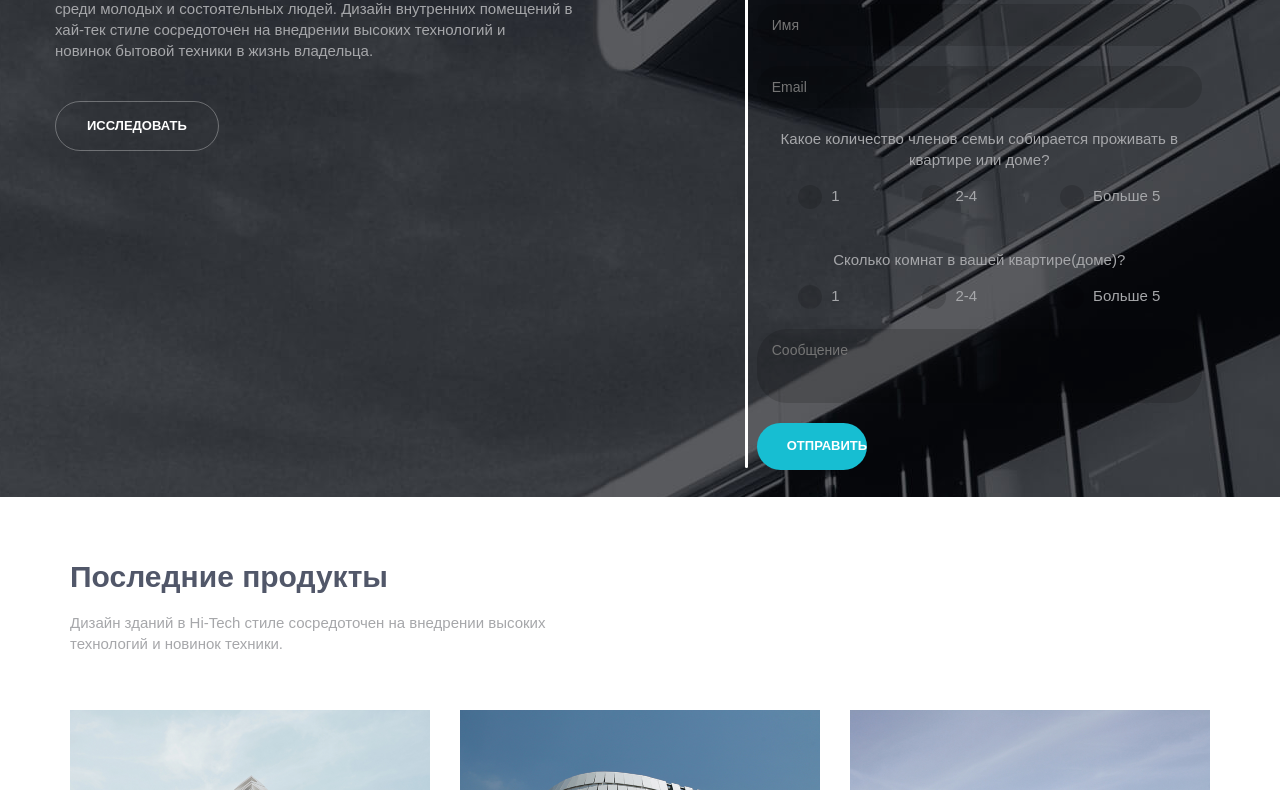
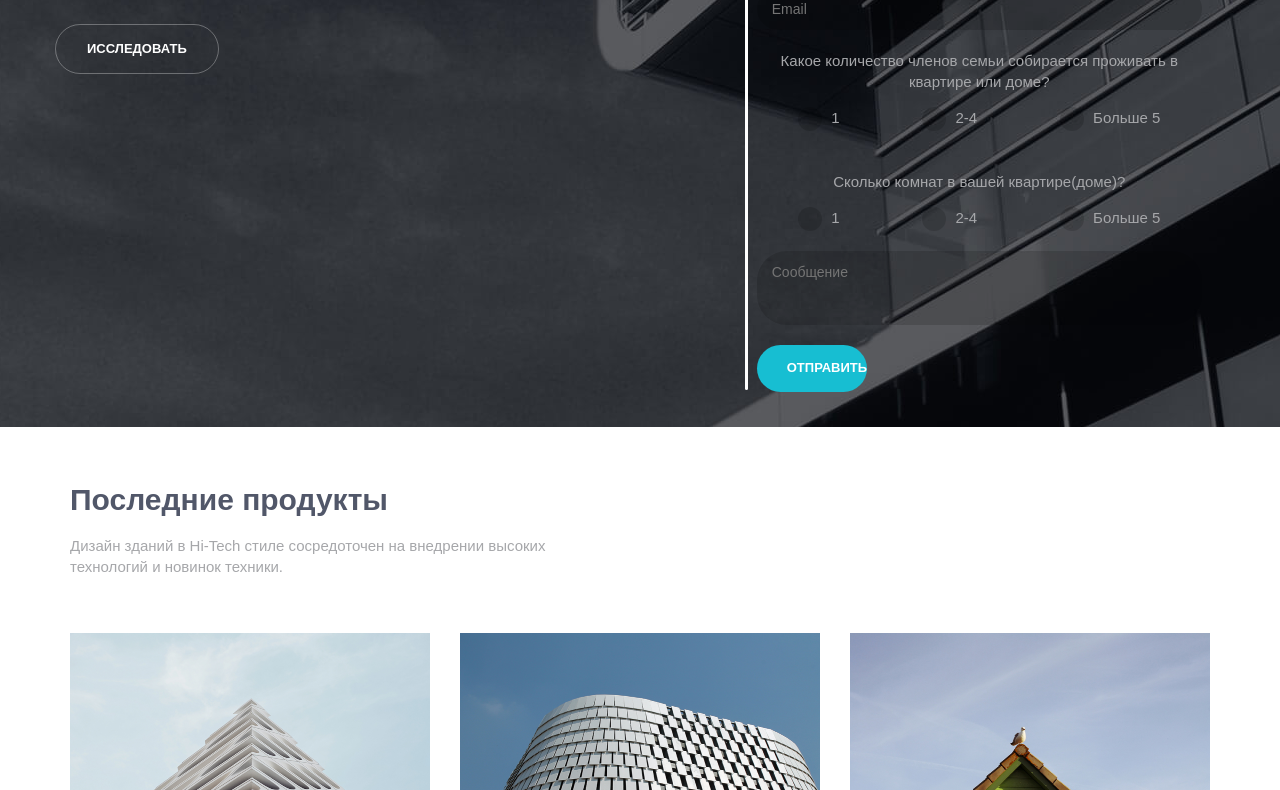
Before and after one commit to JAP4N/Evg_new, a plain HTML site: page index.html in a window 1280 px wide. Shown: the part 503-1293 px from the top of the page. Drawn offline with Linux system fonts and the light colour scheme.

Commit message:
Finished_2

```diff
--- a/index.html
+++ b/index.html
@@ -224,7 +224,7 @@
               <button class="price__item-card_block price__item-card_btn">Выбрать</button>
             </article>
           </li>
-          <li class="price__item">
+          <li class="price__item price__item_professional">
             <article class="price__item-card">
               <div class="price__item-card_block price__item-card_block-3">
                 <div class="price__img"><img src="/img/Medal.svg" alt=""></div>
--- a/style.css
+++ b/style.css
@@ -49,7 +49,7 @@
 
 .pre-header {
     position: relative;
-    padding: 278px 0 275px;
+    padding: 201px 0 275px;
 }
 
 .pre-header__title {
@@ -92,7 +92,7 @@
 .pre-header__form-field {
     position: absolute;
     border: none;
-    top: 345px;
+    top: 267px;
     right: 10px;
 }
 
@@ -229,6 +229,10 @@ input[type='radio']:checked + span {
     height: 492px;
 }
 
+.price__item_professional {
+    padding: 70px 30px;
+}
+
 .price__item-card {
     height: 100%;
     display: flex;
@@ -355,7 +359,7 @@ input[type='radio']:checked + span {
     z-index: -1;
     left: -32%;
     top: -120px;
-    height: 1020px;
+    height: 950px;
     pointer-events: none;
     overflow-y: hidden;
 }
```
